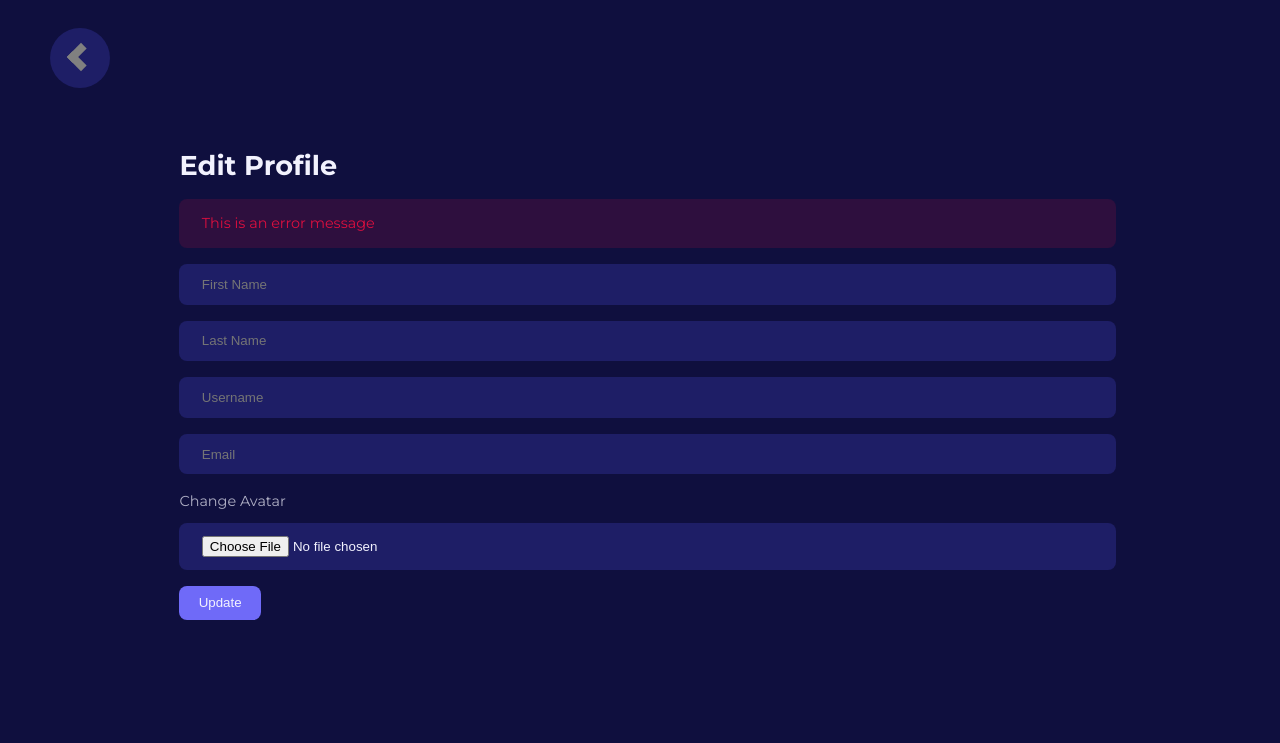
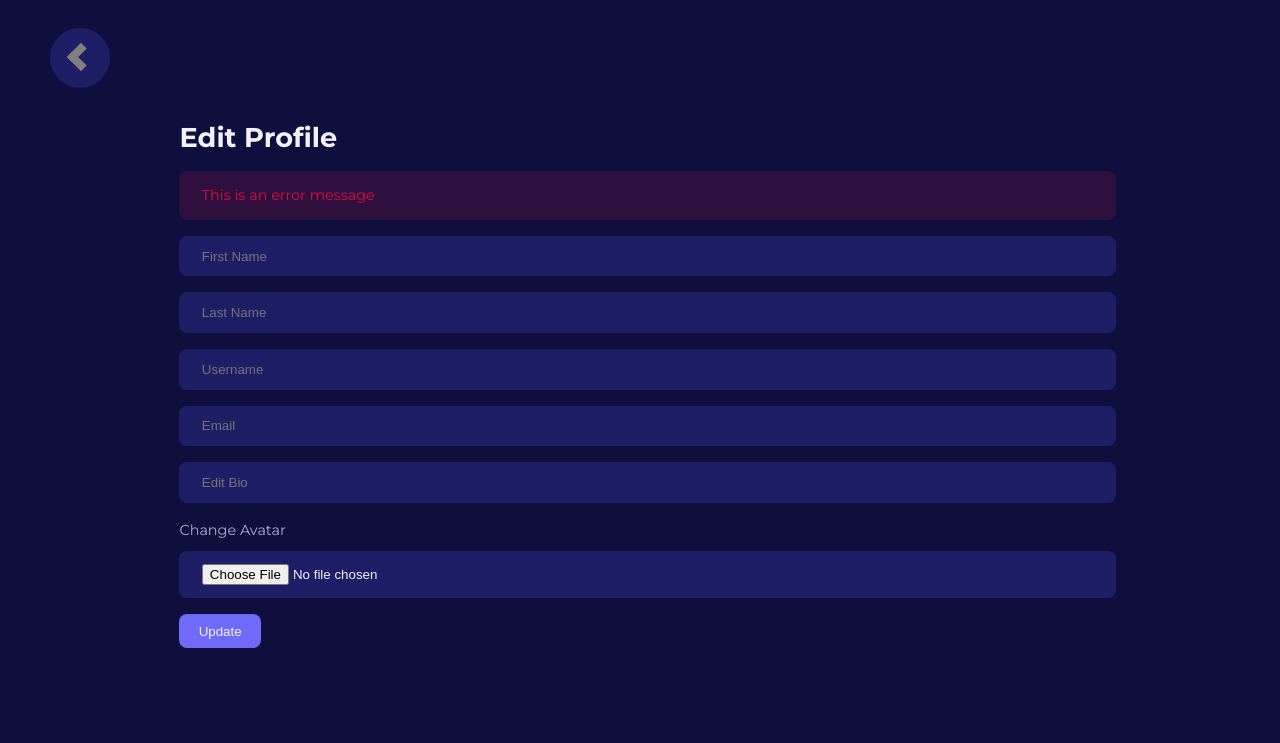
Before and after one commit to kyisinle/Pen-Ur-Blog, a PHP site: page /blog/edit-profile.php in a window 1280 px wide. Shown: the part 72-815 px from the top of the page. Run offline with PHP 8.4, Linux system fonts and the light colour scheme.

Commit message:
edit-profile.php

```diff
--- a/blog/edit-profile.php
+++ b/blog/edit-profile.php
@@ -66,6 +66,7 @@ require 'config/constants.php';
                 <input type="text" placeholder="Last Name">
                 <input type="text" placeholder="Username">
                 <input type="email" placeholder="Email">
+                <input type="text" placeholder="Edit Bio">
                 <!--
                 <input type="password" placeholder="Change Password">
                 <input type="password" placeholder="Confirm Password">-->
```
